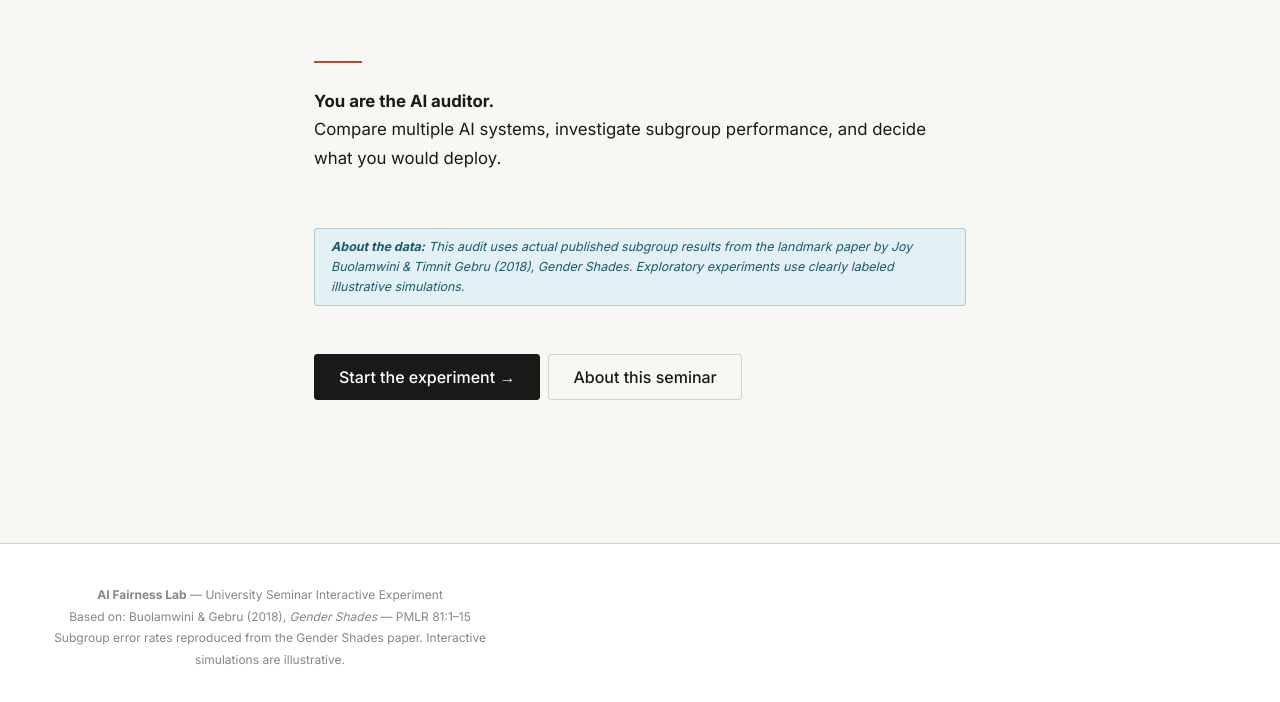
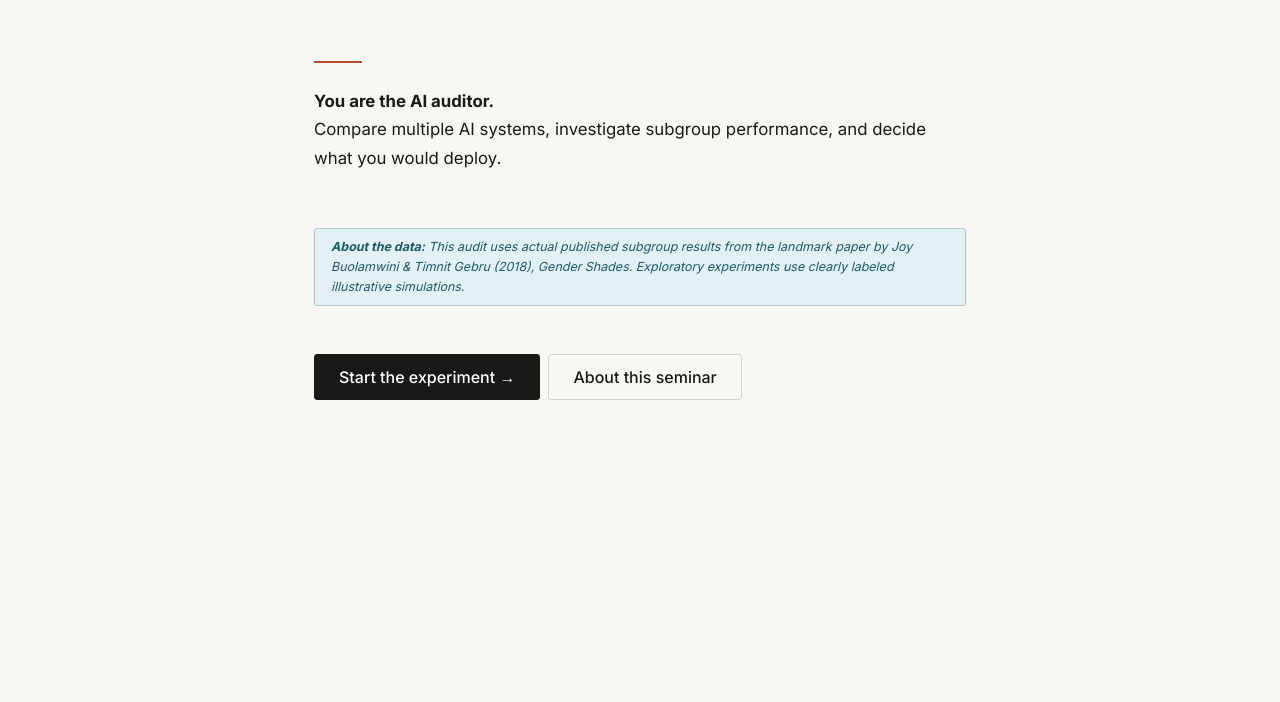
Before and after one commit to kushagra1829/HCAI, a website: page index.html in a window 1280 px wide. Shown: the part 314-1016 px from the top of the page. After the commit the page ends 800 px from the top, so only its background shows below. Drawn offline with nearby package versions, Linux system fonts and the light colour scheme; no server answers.

Commit message:
Remove footer section

```diff
--- a/index.html
+++ b/index.html
@@ -942,16 +942,7 @@
 
 </main>
 
-<!-- ════════════════════════════════════════════════════════════
-     FOOTER
-════════════════════════════════════════════════════════════ -->
-<footer id="site-footer" role="contentinfo">
-  <p>
-    <strong>AI Fairness Lab</strong> — University Seminar Interactive Experiment<br>
-    Based on: Buolamwini &amp; Gebru (2018), <em>Gender Shades</em> — PMLR 81:1–15<br>
-    Subgroup error rates reproduced from the Gender Shades paper. Interactive simulations are illustrative.
-  </p>
-</footer>
+
 
 <!-- ════════════════════════════════════════════════════════════
      DATA SCRIPTS
```
